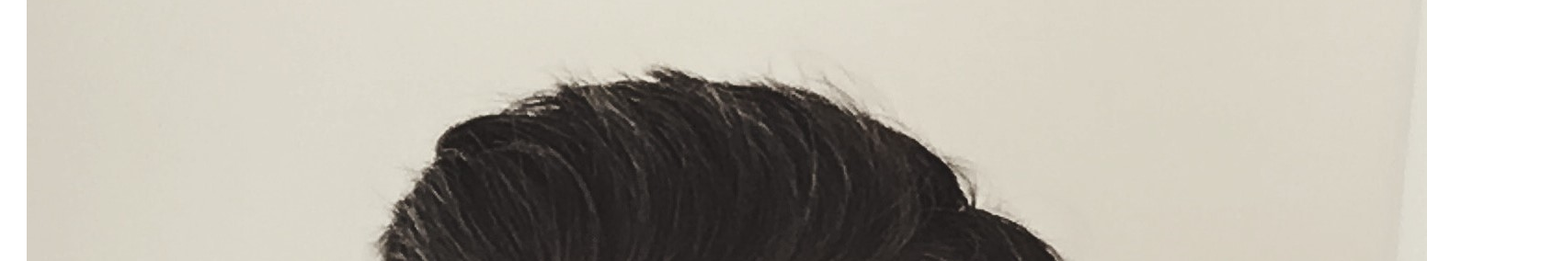
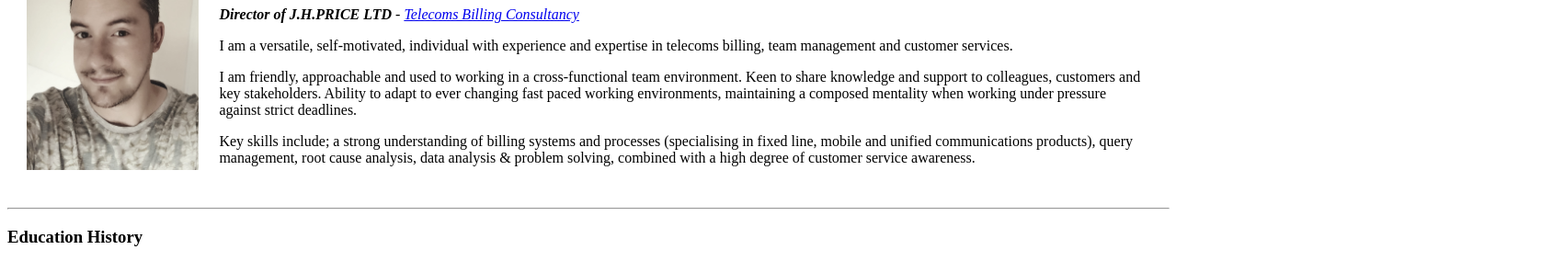
Before and after one commit to JonPrice81/CV, a plain HTML site: page index.html in a window 1280 px wide. Shown: the part 102-386 px from the top of the page at 92% size, 1701 px wide, since content can reach past the window. Drawn offline with Linux system fonts and the light colour scheme.

Commit message:
update image size on index.html

```diff
--- a/index.html
+++ b/index.html
@@ -9,7 +9,7 @@
 <body>
   <table cellspacing="20">
     <tr>
-      <td><img src="IMG_1065.JPG" alt="Jon Profile Pic"></td>
+      <td><img src="IMG_1065.JPG" widthe="250" height="250" alt="Jon Profile Pic"></td>
       <td>
         <h1>Jon Price</h1>
         <p><em><strong>Director of J.H.PRICE LTD</strong> - <a href="https://www.linkedin.com/in/jonathan-price-b523a465/">Telecoms Billing Consultancy</a></em></p>
```
